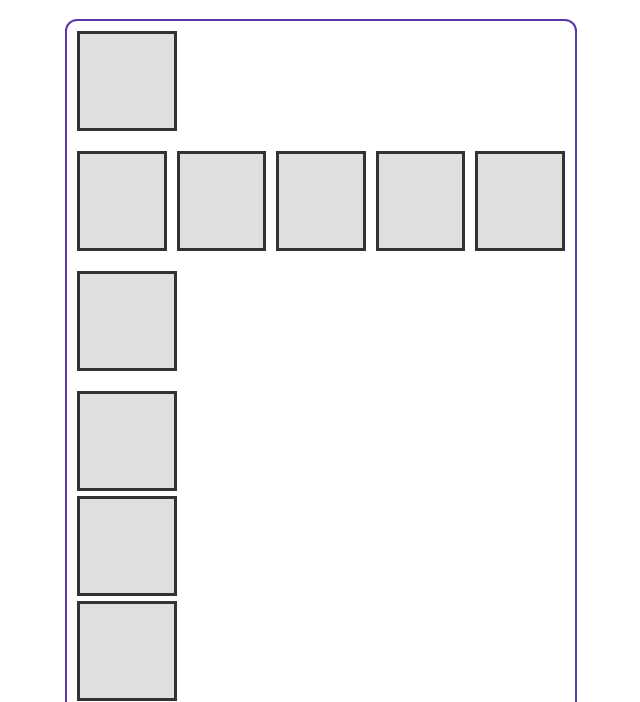
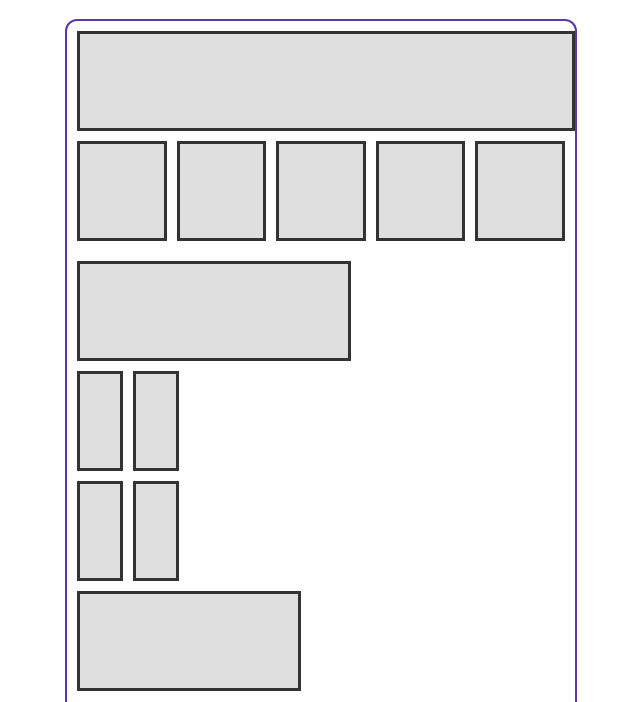
Before and after one commit to WSU-SoC-WEB2620-CU/web2620-class-activities-madisonmchristensen, a website built with Vite: page src/flexboxlayout.html in a window 1280 px wide. Shown: the part 98-800 px from the top of the page, without its empty margins (319-959 px from the left). Built offline with nearby package versions, Linux system fonts and the light colour scheme.

Commit message:
CSS Grid Layout Example 04 Final

```diff
--- a/src/flexboxlayout.html
+++ b/src/flexboxlayout.html
@@ -13,6 +13,8 @@
 
     <div class="container">
 
+    <!--TOP-->
+    <div class="top">
     <div>
         <div class="flexbox-item item1"></div>
     </div>
@@ -24,14 +26,25 @@
         <div class="flexbox-item item5"></div>
         <div class="flexbox-item item6"></div>
     </div>
+    </div>
 
+    <!--Middle-->
+    <div class="middle">
+    <!--Left (middle)-->
+    <div class="left">
     <div>
         <div class="flexbox-item item7"></div>
     </div>
+    </div>
 
+    <!--Right (middle)-->
+    <div class="right">
     <div class="group2">
         <div class="flexbox-item item8"></div>
         <div class="flexbox-item item9"></div>
+    </div>
+
+    <div class="group3">
         <div class="flexbox-item item10"></div>
         <div class="flexbox-item item11"></div>
     </div>
@@ -39,8 +52,14 @@
     <div>
         <div class="flexbox-item item12"></div>
     </div>
+    </div>
+    </div>
+
+    <!--Bottom-->
+    <div class="bottom">
     <div>
         <div class="flexbox-item item13"></div>
+    </div>
     </div>
 
     </div>
--- a/src/stylesheets/example03.css
+++ b/src/stylesheets/example03.css
@@ -3,7 +3,6 @@
     border: 2px solid #5c37ab;
     border-radius: .75rem;
     padding: 5px;
-    display: grid;
     gap: 10px;
 
     display: flex;
@@ -29,7 +28,7 @@ div{
     flex-flow: row nowrap;
 }
 
-/*Display top left, middle, and bottom as columns*/
+/*Display top left, middle, and right as columns*/
 .gallery > .top > .left,
 .gallery > .top > .middle,
 .gallery > .top > .right{
--- a/src/stylesheets/flexboxlayout.css
+++ b/src/stylesheets/flexboxlayout.css
@@ -24,12 +24,32 @@ div{
     flex: 1;
 }
 
+
+
+.container > .middle > .left,
+.container > .middle > .right{
+    display: flex;
+    flex-flow: column nowrap;
+}
+
+.container > .middle > .right > .group2,
+.container > .middle > .right > .group3{
+    display: flex;
+    flex-flow: row nowrap;
+}
+
+.container > .bottom{
+    display: flex;
+    flex-flow: row nowrap;
+}
+
 /*Items from top to bottom*/
 
 /*Item 1 (header)*/
 .item1{
     display: flex;
     flex-flow: row nowrap;
+    width: 100%;
 }
 
 /*Items 2-6 (navigation)*/
@@ -37,28 +57,34 @@ div{
     display: flex;
     flex-flow: row wrap;
     justify-content: center;
+    width: 100%;
 }
 
 /*Item 7 (big image)*/
 .item7{
-    display: flex;
-    flex-flow: row nowrap;
+    width: 55%;
 }
 
-/*Items 8-11 (4 black squares together)*/
-.group1{
-    display: flex;
-    flex-flow: row wrap;
+/*Items 8-9 (4 black squares together (top 2))*/
+.group2{
+    width: 22.5%;
+}
+
+/*Items 10-11 (4 black squares together (bottom 2))*/
+.group3{
+    width: 22.5%;
 }
 
 /*Item 12 (smaller image next to 4 black squares)*/
 .item12{
     display: flex;
-    flex-flow: row nowrap;
+    flex-flow: column nowrap;
+    width: 45%;
 }
 
 /*Item 13 (footer)*/
 .item13{
     display: flex;
     flex-flow: row nowrap;
+    width: 100%;
 }
--- /dev/null
+++ b/src/stylesheets/gridlayout.css
@@ -0,0 +1,87 @@
+body{
+    width: 80%;
+    margin: 0 auto 1rem;
+    text-align: center;
+}
+
+
+.grid-item{
+    width: 100%;
+    height: 100%;
+    margin: 5px;
+
+    border: 3px solid #333;
+    background-color: #dfdfdf;
+}
+
+/*5 rows and 7 columns*/
+
+.container{
+    border: 2px solid #6f2a45;
+    border-radius: .75rem;
+    padding: 5px;
+    display: grid;
+    grid-template-rows: 1fr 1fr 3fr 2fr 2fr 1fr; /*5fr repeat(2, 3fr) 2fr repeat(2, 1fr) 2fr;*/
+    grid-template-columns: 1fr 1fr 1fr 1fr 1fr;
+    gap: 10px;
+
+    grid-template-areas: "img1 img1 img1 img1 img1"
+                         "img2 img3 img4 img5 img6" /*How many columns they span is how many you place img2 spans 2 columns so is written as img2 img2*/
+                         "img7 img7 img7 img8 img8"
+                         "img7 img7 img7 img9 img10"
+                         "img7 img7 img7 img11 img12"
+                         "img13 img13 img13 img13 img13"
+
+}
+
+.item1{
+    grid-area: img1;
+}
+
+.item2{
+    grid-area: img2;
+}
+
+.item3{
+    grid-area: img3;
+}
+
+.item4{
+    grid-area: img4;
+}
+
+.item5{
+    grid-area: img5;
+}
+
+.item6{
+    grid-area: img6;
+}
+
+.item7{
+    grid-area: img7;
+}
+
+.item8{
+    grid-area: img8;
+}
+
+.item9{
+    grid-area: img9;
+}
+
+.item10{
+    grid-area: img10;
+}
+
+.item11{
+    grid-area: img11;
+}
+
+.item12{
+    grid-area: img12;
+}
+
+.item13{
+    grid-area: img13;
+}
```
Also changed, not shown: src/example04.html (+1 -1 lines), src/gridlayout.html (added, +33 -0 lines), src/index.html (+1 -0 lines).
